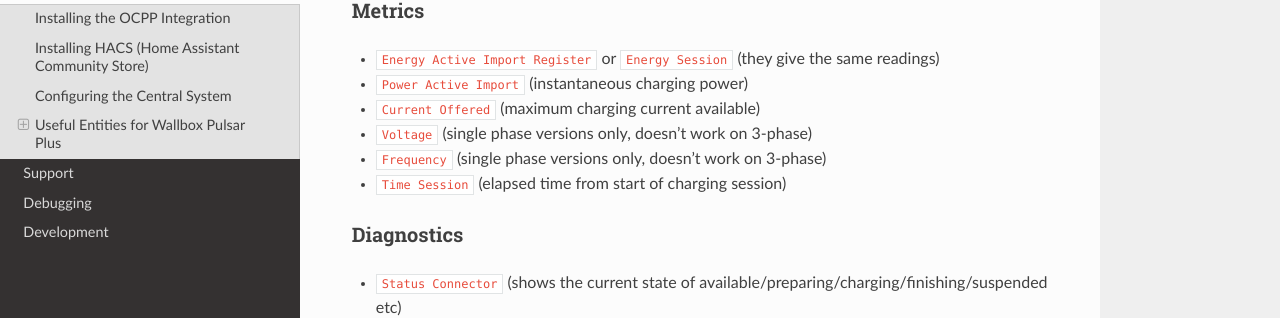
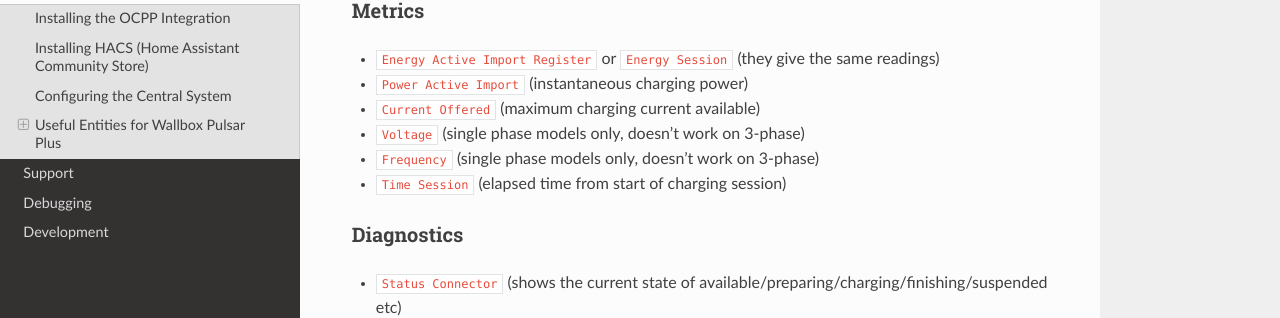
Before and after one commit to lbbrhzn/ocpp, a Sphinx documentation site: the page built from docs/user-guide.md, in a window 1280 px wide and 900 px high, scrolled down 1738 px. Shown: the part 192-510 px from the top of the window. Built offline with Sphinx 7.4.7 and the Read the Docs theme 2.0.0, drawn with Linux system fonts in a browser that asks for light colours.

Commit message:
Update user-guide.md

```diff
--- a/docs/user-guide.md
+++ b/docs/user-guide.md
@@ -30,8 +30,8 @@
 * `Energy Active Import Register` or `Energy Session` (they give the same readings)
 * `Power Active Import` (instantaneous charging power)
 * `Current Offered` (maximum charging current available)
-* `Voltage` (single phase versions only, doesn't work on 3-phase)
-* `Frequency` (single phase versions only, doesn't work on 3-phase)
+* `Voltage` (single phase models only, doesn't work on 3-phase)
+* `Frequency` (single phase models only, doesn't work on 3-phase)
 * `Time Session` (elapsed time from start of charging session)
 
 ### Diagnostics
```
